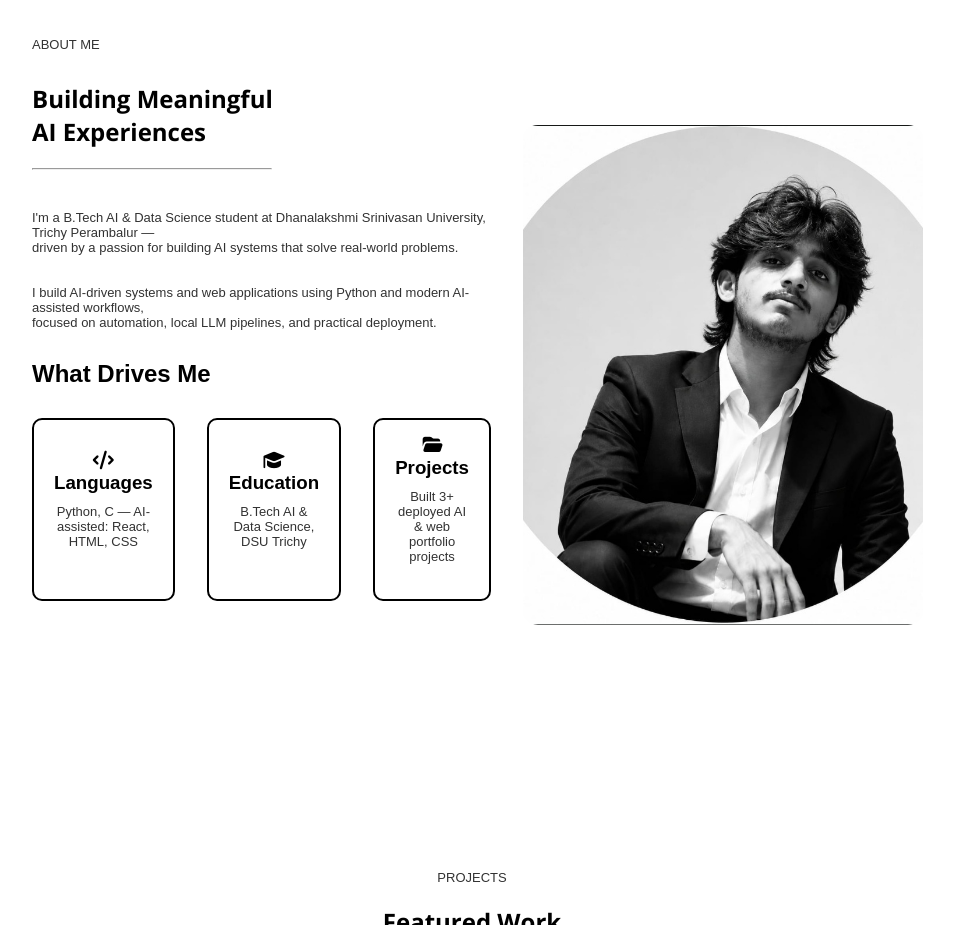
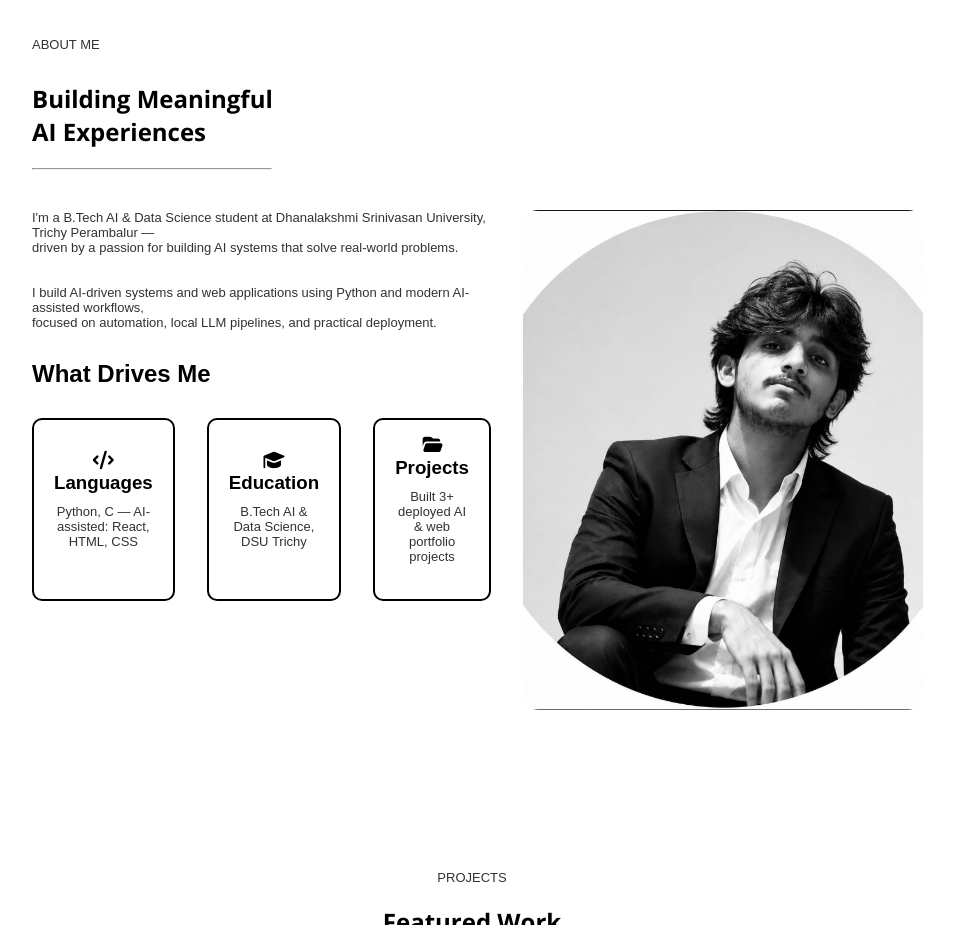
Before and after one commit to harsith-g/harsith-portfolio, a plain HTML site: page index.html in a window 1280 px wide. Shown: the part 920-1845 px from the top of the page, without its empty margins (168-1122 px from the left). Drawn offline with nearby package versions, Linux system fonts and the light colour scheme; a web font is replaced by a local one.

Commit message:
Update stayle.css

```diff
--- a/stayle.css
+++ b/stayle.css
@@ -211,8 +211,6 @@ hr {
 }
 
 .about img{
-    position: relative;
-    bottom: 85px;
     width: 400px;
     height: 500px;
     border-radius: 15px;
```
